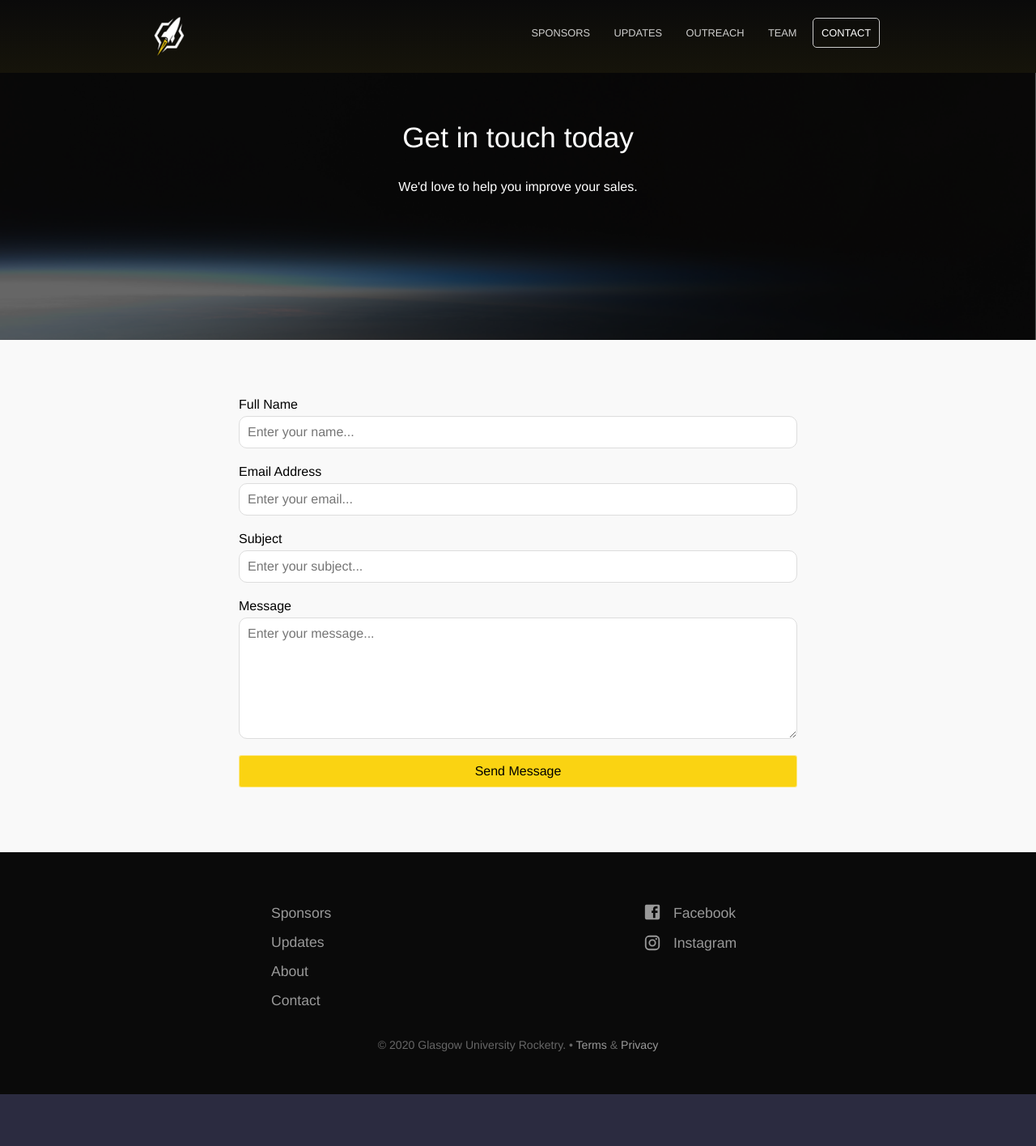
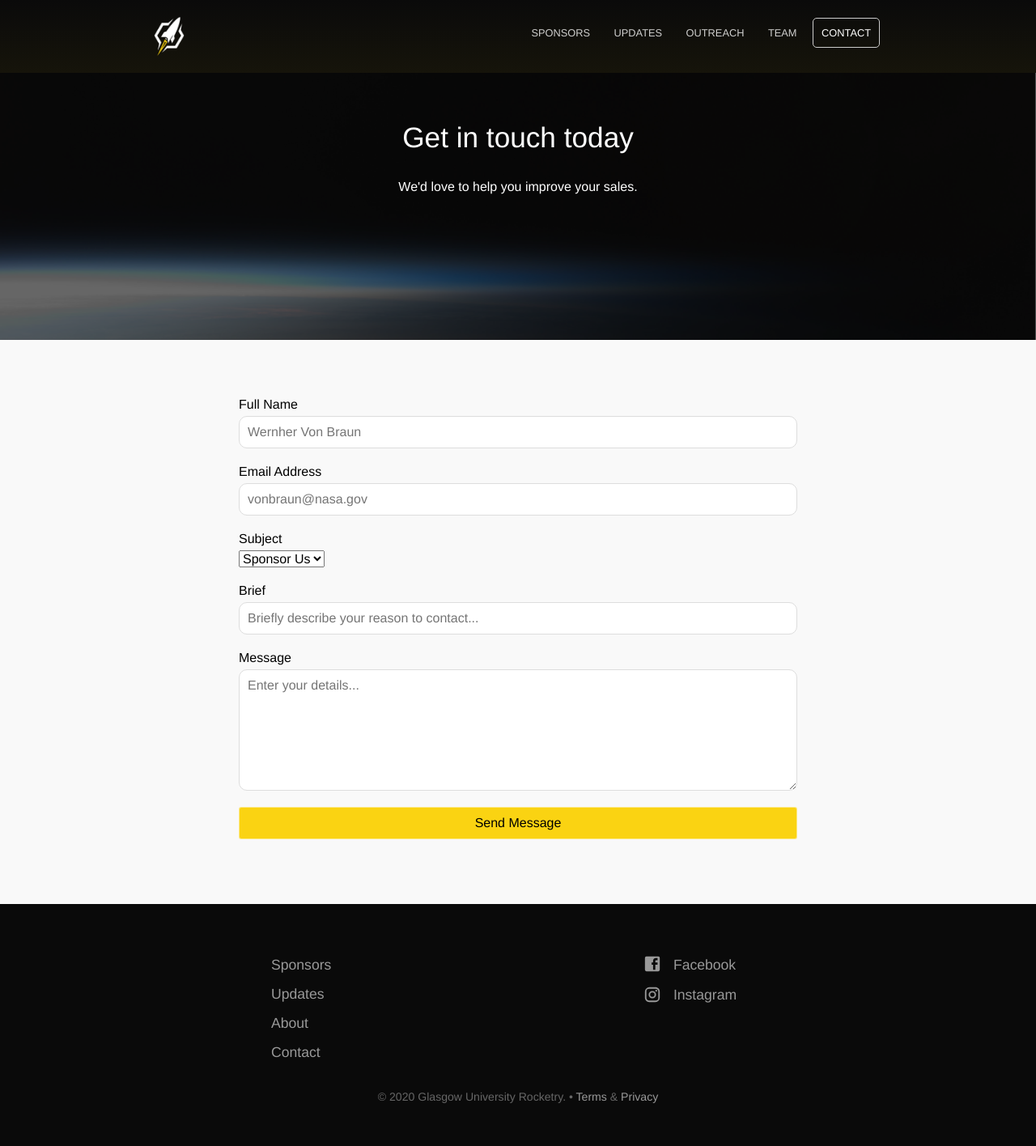
Before and after one commit to Allan-Perez/glasgow-rocketry, a Jekyll site: the page built from contact.html, in a window 1280 px wide. Shown: the whole page at 81% size. Built offline with Jekyll 4.4.1, drawn with Linux system fonts in a browser that asks for light colours; before the commit the page ends 1352 px from its top, so only the background shows below that.

Commit message:
contact form improved

```diff
--- a/contact-success.html
+++ b/contact-success.html
@@ -1,6 +1,5 @@
----
-title: Contact Success
 ---
 
+---
 <h2>Success</h2>
 <p class="subtext">Your message is sent. We'll be in touch soon.</p>
--- a/contact.html
+++ b/contact.html
@@ -5,20 +5,28 @@ description: We'd love to help you improve your sales.
 ---
 <div class="contact-box">
 	<form action="{{ site.baseurl }}/contact-success/" method="post" class="contact-form">
-		<input type="hidden" name="_to" value="support@example.com" />
+		<input type="hidden" name="_to" value="allan.steven.pm@gmail.com" />
 		<input type="text" name="_gotcha" style="display: none;">
 
 		<label for="name">Full Name</label>
-		<input type="text" name="name" id="name" placeholder="Enter your name..." />
+		<input type="text" name="name" id="name" placeholder="Wernher Von Braun" required />
 
 		<label for="email">Email Address</label>
-		<input type="email" name="email" id="email" placeholder="Enter your email..." required />
+		<input type="email" name="email" id="email" placeholder="vonbraun@nasa.gov" required />
 
 		<label for="subject">Subject</label>
-		<input type="text" name="subject" id="subject" placeholder="Enter your subject..."></input>
+    <select id="subject" name="subject" required>
+      <option value="sponsor">Sponsor Us</option>
+      <option value="join">Join Us</option>
+      <option value="media">Media</option>
+      <option value="other">Other</option>
+    </select>
+
+    <label for="brief">Brief</label>
+		<input type="text" name="subject" id="subject" placeholder="Briefly describe your reason to contact..." required />
 
 		<label for="message">Message</label>
-		<textarea name="message" id="message" placeholder="Enter your message..."></textarea>
+		<textarea name="message" id="message" placeholder="Enter your details..."></textarea>
 
 		<input type="submit" value="Send Message" />
 	</form>
```
